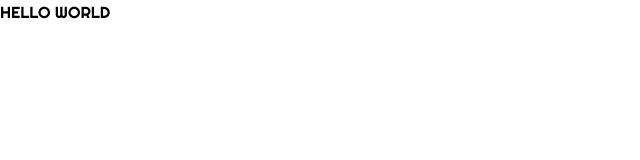
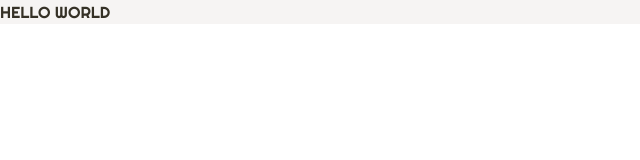
Before and after one commit to syzym0n/FridayTailwind, a Next.js app: page / in a window 1280 px wide. Shown: the top 160 px of the page, without its empty margins (0-640 px from the left). Built offline with nearby package versions, Linux system fonts and the light colour scheme.

Commit message:
import couleurs

```diff
--- a/app/page.tsx
+++ b/app/page.tsx
@@ -2,8 +2,8 @@ import Image from "next/image";
 
 export default function Home() {
   return (
-    <div>
-      <h1 className="font-righteous">HELLO WORLD</h1>
+    <div className="bg-primary">
+      <h1 className="text-secondary font-righteous">HELLO WORLD</h1>
     </div>
   );
 }
--- a/tailwind.config.ts
+++ b/tailwind.config.ts
@@ -9,8 +9,8 @@ export default {
   theme: {
     extend: {
       colors: {
-        background: "var(--background)",
-        foreground: "var(--foreground)",
+        primary: '#F6F4F3',
+        secondary: '#353126',
       },
       fontFamily: {
         righteous: ['Righteous', 'cursive'],
```
